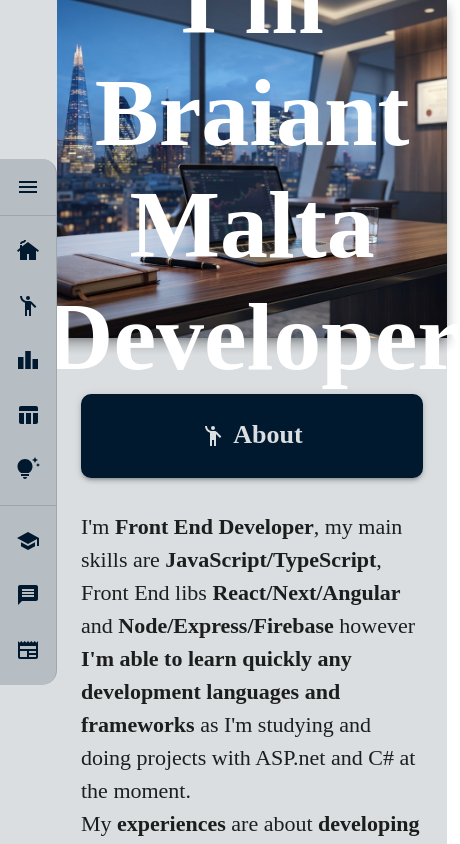
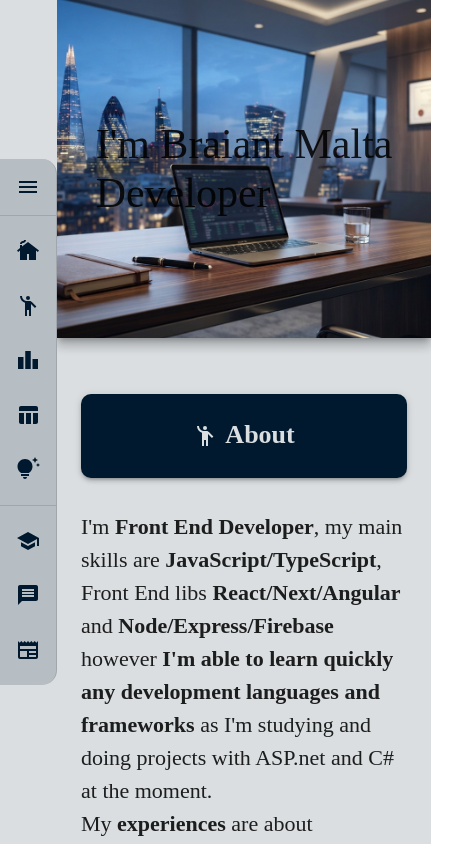
Before and after one commit to mrbraiant/new-portfolio, a Next.js app: page / in a window 390 px wide. Shown: the top 844 px of the page, 460 px wide, since content can reach past the window. Built offline with nearby package versions, Linux system fonts and the light colour scheme; a web font is replaced by a local one.

Commit message:
fix: mobile version

```diff
--- a/src/app/components/layout/images/mainImage/index.tsx
+++ b/src/app/components/layout/images/mainImage/index.tsx
@@ -30,7 +30,7 @@ export const MainImage = () => {
         }}
       /> */}
       <Wrapper>
-        <AnimatedTitle variant="h1">
+        <AnimatedTitle type="h1">
           I&apos;m Braiant Malta <br /> Developer
         </AnimatedTitle>
       </Wrapper>
--- a/src/app/components/layout/images/style.ts
+++ b/src/app/components/layout/images/style.ts
@@ -1,8 +1,5 @@
-import {
-  keyframes,
-  styled,
-  Typography,
-} from '@mui/material';
+import { Text } from '@components/text';
+import { keyframes, styled } from '@mui/material';
 
 export const Wrapper = styled('div')({
   display: 'flex',
@@ -27,7 +24,7 @@ const fadeInUp = keyframes`
   }
 `;
 
-export const AnimatedTitle = styled(Typography)(
+export const AnimatedTitle = styled(Text)(
   // eslint-disable-next-line @typescript-eslint/no-unused-vars
   ({ theme }) => ({
     textAlign: 'center',
--- a/src/pages/_app.tsx
+++ b/src/pages/_app.tsx
@@ -1,12 +1,23 @@
 import type { AppProps } from 'next/app';
 import Head from 'next/head';
 import '../app/globals.css';
-import { ThemeProvider, createTheme } from '@mui/material';
+import {
+  ThemeProvider,
+  createTheme,
+  useMediaQuery,
+  useTheme,
+} from '@mui/material';
 
 export default function App({
   Component,
   pageProps,
 }: AppProps) {
+  const mobileTheme = useTheme();
+
+  const isMobileVersion = useMediaQuery(
+    mobileTheme.breakpoints.down('sm'),
+  );
+
   const theme = createTheme({
     typography: {
       fontFamily: [
@@ -14,7 +25,7 @@ export default function App({
         'cursive',
       ].join(','),
       h1: {
-        fontSize: 96,
+        fontSize: isMobileVersion ? 42 : 96,
       },
       h2: {
         fontSize: 60,
```
